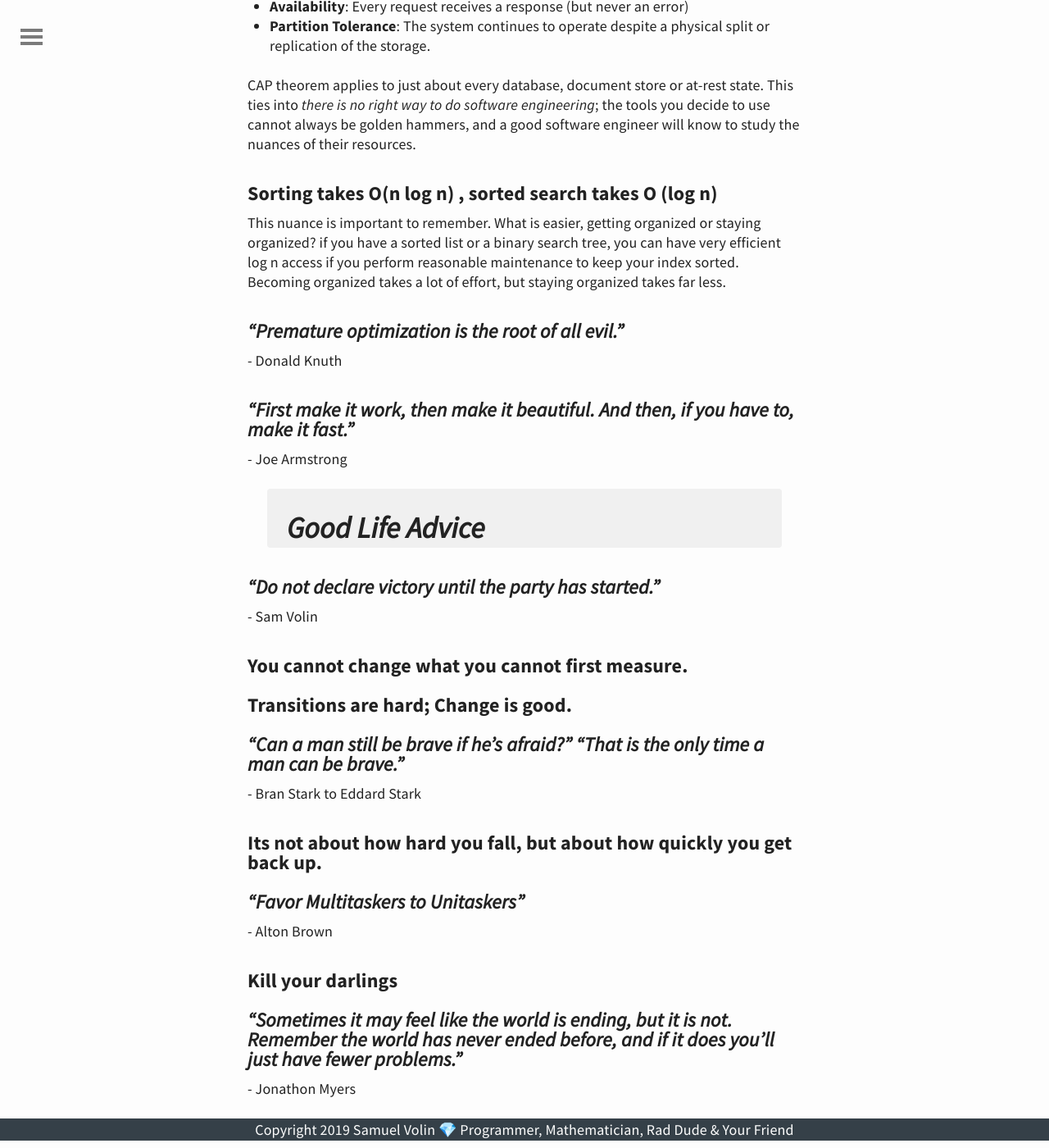
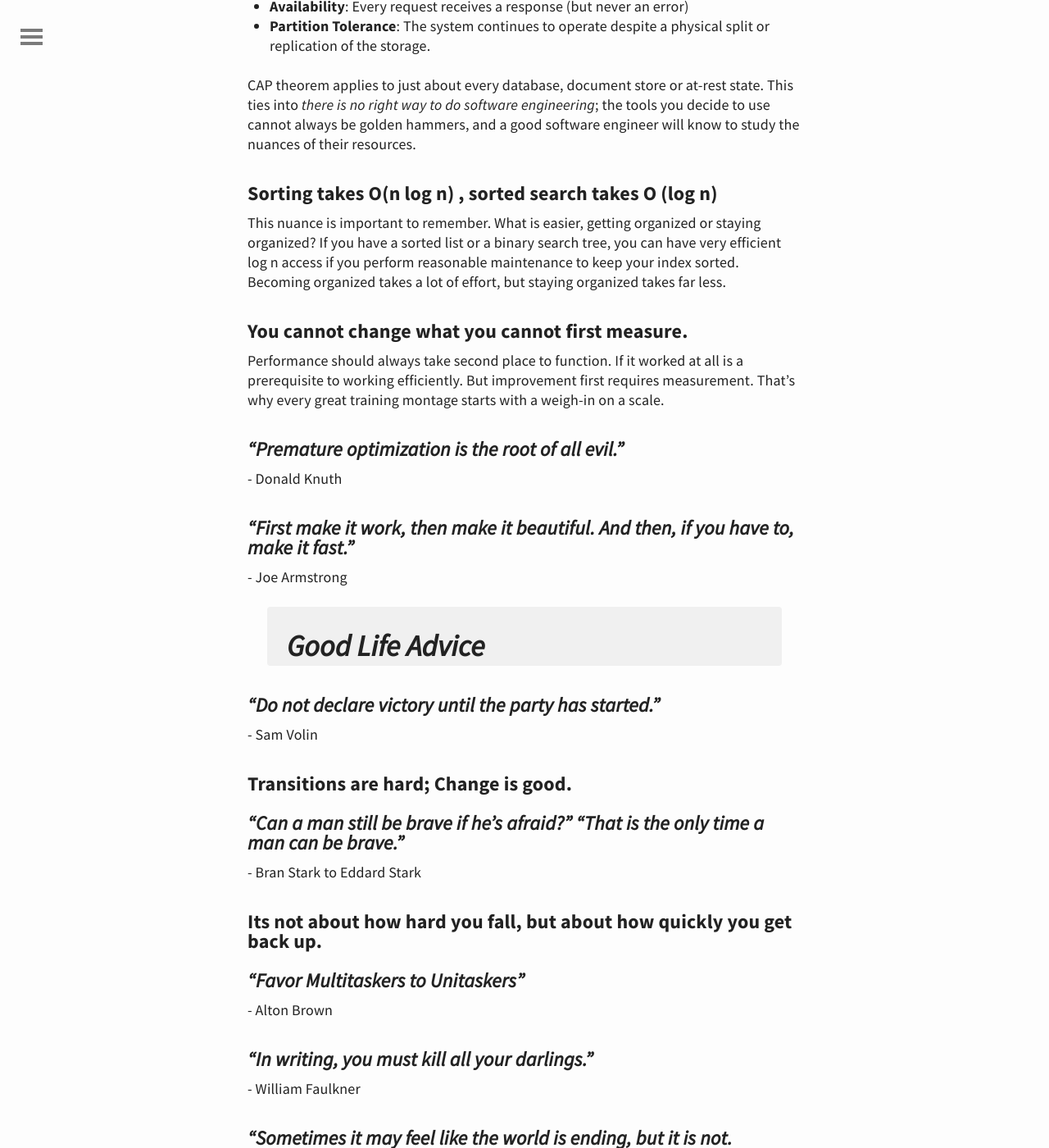
Before and after one commit to untra/untra.github.io, a Jekyll site: the page built from philosophy.md, in a window 1280 px wide and 1400 px high, scrolled down 4456 px. Shown: the whole window at 82% size. Built offline with Jekyll 4.4.1, drawn with Linux system fonts in a browser that asks for light colours.

Commit message:
tweaky tweaky

```diff
--- a/philosophy.md
+++ b/philosophy.md
@@ -102,7 +102,10 @@
 CAP theorem applies to just about every database, document store or at-rest state. This ties into _there is no right way to do software engineering_; the tools you decide to use cannot always be golden hammers, and a good software engineer will know to study the nuances of their resources.
 
 ### Sorting takes O(n log n) , sorted search takes O (log n)
-This nuance is important to remember. What is easier, getting organized or staying organized? if you have a sorted list or a binary search tree, you can have very efficient log n access if you perform reasonable maintenance to keep your index sorted. Becoming organized takes a lot of effort, but staying organized takes far less.
+This nuance is important to remember. What is easier, getting organized or staying organized? If you have a sorted list or a binary search tree, you can have very efficient log n access if you perform reasonable maintenance to keep your index sorted. Becoming organized takes a lot of effort, but staying organized takes far less.
+
+### You cannot change what you cannot first measure.
+Performance should always take second place to function. If it worked at all is a prerequisite to working efficiently. But improvement first requires measurement. That's why every great training montage starts with a weigh-in on a scale.
 
 ### _"Premature optimization is the root of all evil."_
 \- Donald Knuth
@@ -127,7 +128,8 @@
 ### _"Favor Multitaskers to Unitaskers"_
 \- Alton Brown
 
-### Kill your darlings
+### _"In writing, you must kill all your darlings."_
+\- William Faulkner
 
 ### _"Sometimes it may feel like the world is ending, but it is not. Remember the world has never ended before, and if it does you'll just have fewer problems."_
 \- Jonathon Myers
```
Also changed, not shown: other parts of philosophy.md (+0 -2 lines), _posts/2018-11-7-nondetermistic-time-sucks.md (+2 -0 lines).
